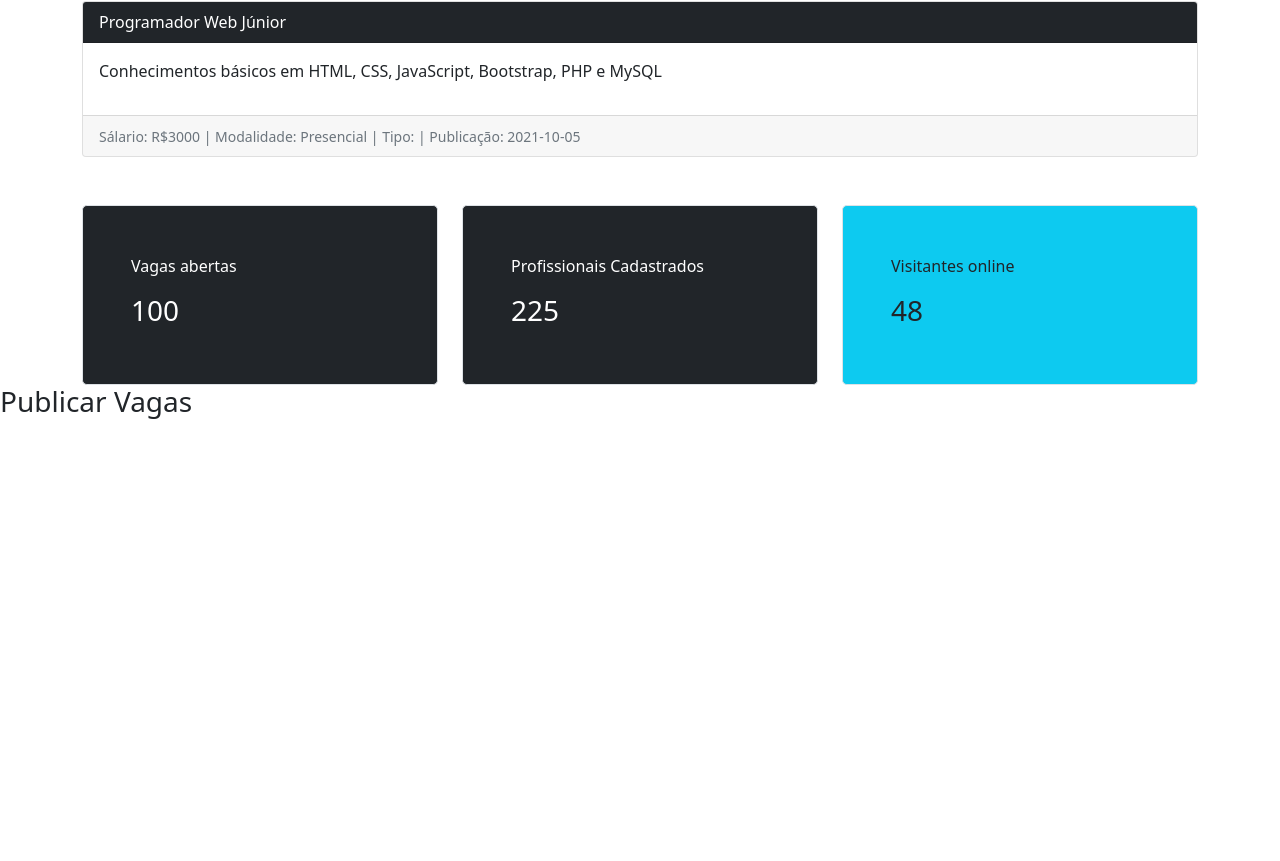
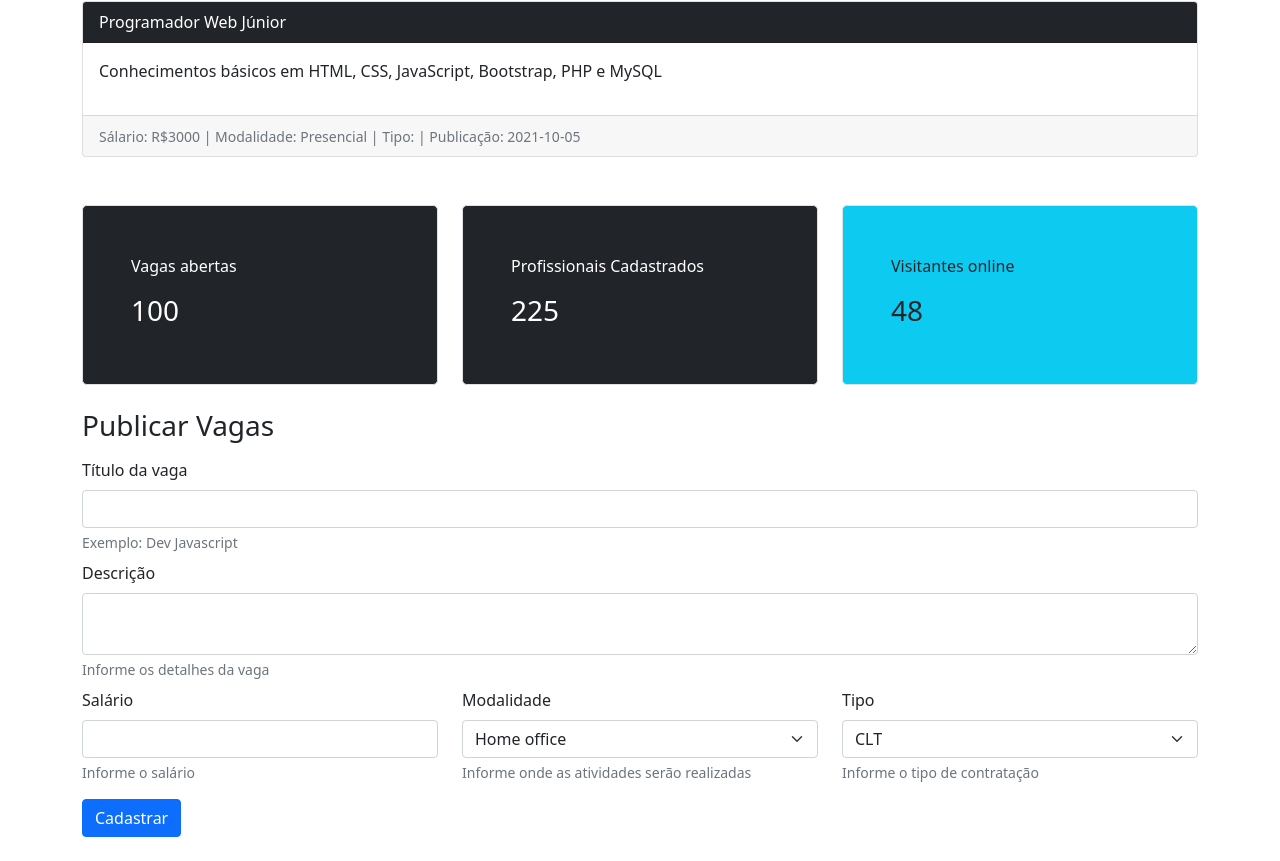
Before and after one commit to LiinuxFPS/Curos-Vue.js--2x-e-3x-, a Vue app in the folder Vue.3/projeto_vagas_front/: page / in a window 1280 px wide. Shown: the part 1291-2152 px from the top of the page. Before the commit the page ends 1717 px from the top, so only its background shows below. Built offline with nearby package versions, Linux system fonts and the light colour scheme.

Commit message:
Componente PublicarVaga
criando os campos para cadastro das vagas

```diff
--- a/Vue.3/projeto_vagas_front/src/components/views/PublicarVaga.vue
+++ b/Vue.3/projeto_vagas_front/src/components/views/PublicarVaga.vue
@@ -1,12 +1,67 @@
 <template>
-    <div>
-        <h3>Publicar Vagas</h3>
+    <div class="container py-4">
+        <div class="row">
+            <div class="col">
+                <h3>Publicar Vagas</h3>
+            </div>
+        </div>
+        <!-- cadastrar vaga -->
+        <div class="row mt-2">
+            <div class="col">
+                <label class="form-label">Título da vaga</label>
+                <input type="text" class="form-control">
+                <div class="form-text">Exemplo: Dev Javascript</div>
+            </div>
+        </div>
+
+        <div class="row mt-2">
+            <div class="col">
+                <label class="form-label">Descrição</label>
+                <textarea type="text" class="form-control"></textarea>
+                <div class="form-text">Informe os detalhes da vaga</div>
+            </div>
+        </div>
+
+        <div class="row mt-2">
+            <div class="col">
+                <label class="form-label">Salário</label>
+                <input type="number" class="form-control">
+                <div class="form-text">Informe o salário</div>
+            </div>
+
+            <div class="col">
+                <label class="form-label">Modalidade</label>
+                <select class="form-select">
+                    <option value="1">Home office</option>
+                    <option value="2">Presencial</option>
+                </select>
+                <div class="form-text">Informe onde as atividades serão realizadas</div>
+            </div>
+
+            <div class="col">
+                <label class="form-label">Tipo</label>
+                <select class="form-select">
+                    <option value="1">CLT</option>
+                    <option value="2">PJ</option>
+                </select>
+                <div class="form-text">Informe o tipo de contratação</div>
+            </div>
+        </div>
+
+        <!-- enviar vaga -->
+        <div class="row mt-3">
+            <div class="col">
+                <button type="submit" class="btn btn-primary">
+                    Cadastrar
+                </button>
+            </div>
+        </div>
     </div>
 </template>
 
 <script>
     export default{
-    name: 'Vagas'
+    name: 'PublicarVagas'
  }
 </script>
 
```
